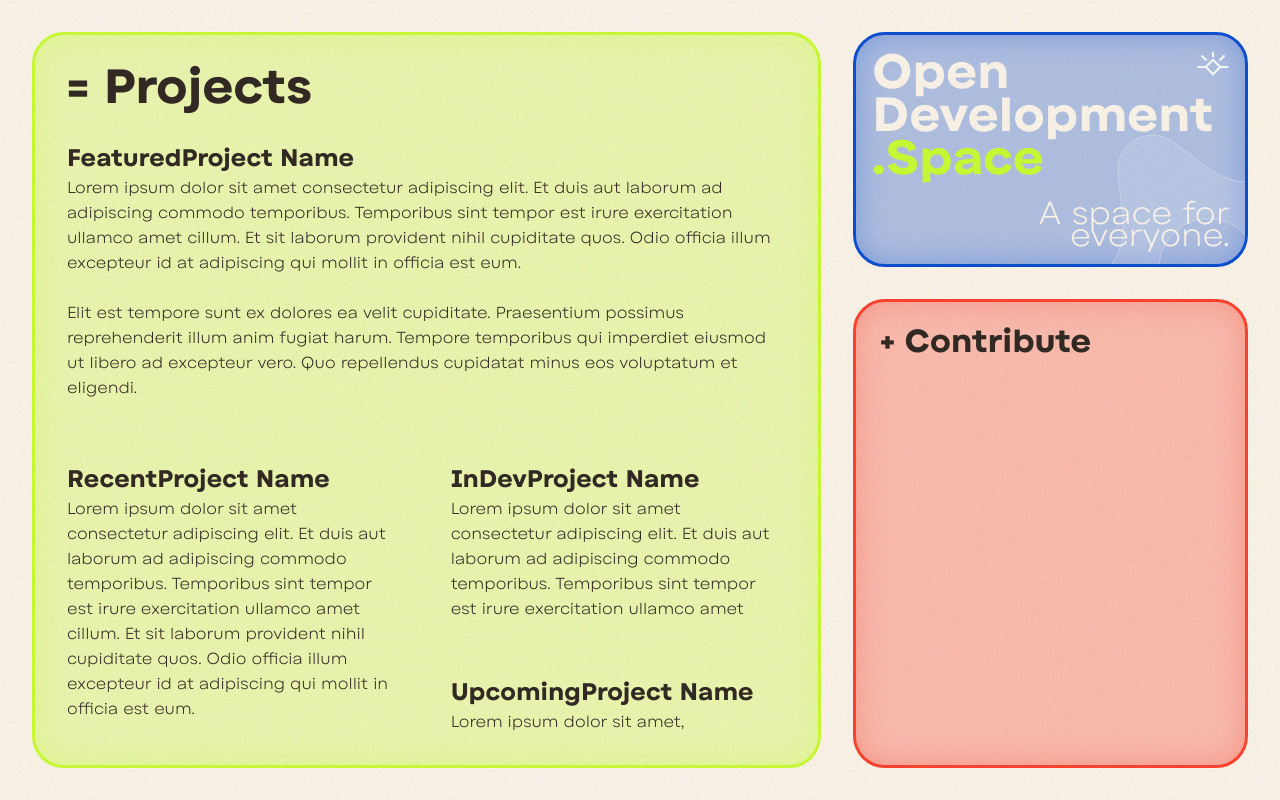
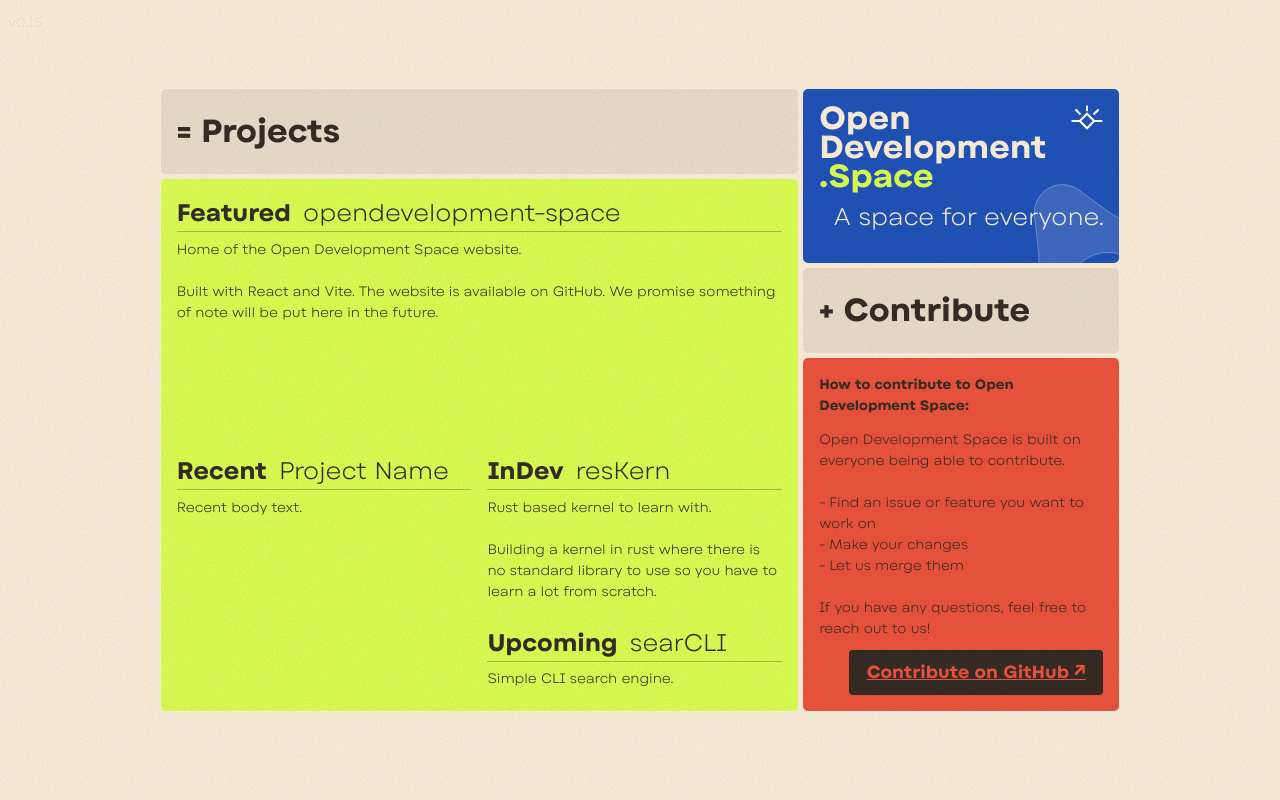
Before and after one commit to Open-Development-Space/opendevelopment-space, a React (Vite) app: page / in a window 1280 px wide. Built offline with nearby package versions, Linux system fonts and the light colour scheme.

Commit message:
v0.15 populated with more content and the first button

```diff
--- a/src/App.css
+++ b/src/App.css
@@ -18,17 +18,6 @@
 
 :root {
     color-scheme: light;
-    --blue:     #0d50d5;
-    --gold:     #cdff35;
-    --coral:    #ff4430;
-    --ink:      #332a24;
-    --paper:    #fff8ed;
-    --blue50:   #0d50d550;
-    --gold50:   #cdff3550;
-    --coral50:  #ff443050;
-    --ink50:    #332a2450;
-    --paper50:  #fff8ed50;
-    --line: #d4cbbe;
     --icon: url('assets/images/osd\ logo\ icon.png');
     --logo: url('assets/images/osd\ logo\ icon.png');
     --logo_long: url('assets/images/osd\ logo\ icon.png');
@@ -55,7 +44,7 @@
 
 html {
     scroll-behavior: smooth;
-    filter:blur(0.6px)
+    filter: sepia(0.2);
 }
 
 line {
@@ -68,10 +57,10 @@
     flex: 1;
     min-height: 0;
     display: grid;
-    grid-template-columns: 2fr 1fr;
-    grid-template-rows: minmax(0, 1fr) minmax(0, 2fr);
-    gap: 32px;
-    padding: 32px;
+    grid-template-columns: repeat(16, 1fr);
+    grid-template-rows: repeat(9, 1fr);
+    gap: 5px;
+    padding: 0px;
     max-height: 100vh;
 }
 
@@ -79,9 +68,7 @@
     min-width: 0;
     min-height: 0;
     border: 0px solid currentColor;
-    border-radius: 32px;
-    backdrop-filter: blur(2px);
-
+    border-radius: 5px;
     padding: 16px;
     display: flex;
 }
@@ -91,16 +78,14 @@
 }
 
 #title {
+    grid-area: 2 / 11 / 4 / 15;
     position: relative;
     overflow: hidden;
     display: flex;
     flex-direction: column;
-    background-color: var(--blue50);
-    border: solid var(--blue);
-    box-shadow: inset 0 0 30px 0 var(--blue50);
+    background-color: var(--blue);
     color: var(--staticpaper);
 }
-
 #title .theme-toggle {
     --theme-icon-scale: 1.5;
     position: absolute;
@@ -116,7 +101,6 @@
     background: transparent;
     cursor: pointer;
 }
-
 #title .theme-toggle img {
     display: block;
     width: 24px;
@@ -125,13 +109,11 @@
     filter: brightness(0) invert(1);
     pointer-events: none;
 }
-
 #title .theme-toggle:focus-visible {
     outline: 3px solid var(--gold);
     outline-offset: 3px;
     border-radius: 50%;
 }
-
 #title .title-logo-outline {
     position: absolute;
     right: -100px;
@@ -142,108 +124,152 @@
     opacity: 1;
     pointer-events: none;
 }
-
 #title #title-text {
     font-family: 'TitleFont', 'Trebuchet MS', sans-serif;
-    font-size: 3rem;
+    font-size: 2rem;
     line-height: 0.9;
 }
 #title #space-text {
     font-family: 'TitleFont', 'Trebuchet MS', sans-serif;
     color: var(--gold);
-    font-size: 3rem;
+    font-size: 2rem;
     line-height: 0.9;
 }
 #title #desc{
     font-family: 'BodyFont', 'Trebuchet MS', sans-serif;
     text-align: right;
-    font-size: 2rem;
+    font-size: 1.5rem;
     line-height: 0.7;
 }
 
-#projects {
+#projects-title-panel {
+    grid-area: 2 / 3 / 3 / 11;
+    font-family: 'TitleFont', 'Trebuchet MS', sans-serif;
+    font-size: 2rem;
+    align-items: center;
+    background-color: var(--line);
+    color: var(--ink);
+}
+#projects-grid {
+    grid-area: 3 / 3 / 9 / 11;
     position: relative;
     overflow: hidden;
+    background-color: var(--gold);
+    color: var(--ink);
+
+    display: grid;
+    grid-template-columns: repeat(8, 1fr);
+    grid-template-rows: repeat(6, 1fr);
+    gap: 16px;
+}
+
+#projects-featured {
+    grid-area: 1 / 1 / 4 / 9;
     display: flex;
     flex-direction: column;
-    background-color: var(--gold50);
-    border: solid var(--gold);
-    box-shadow: inset 0 0 30px 0 var(--gold50);
-    color: var(--ink);
+
+    background-color: var(--gold);
+    color: var(--staticink);
 }
-#projects .title{
-    font-family: 'TitleFont', 'Trebuchet MS', sans-serif;
-    font-size: 3rem;
-    margin-left: 16px;
+#projects-recent {
+    grid-area: 4 / 1 / 7 / 5;
+    display: flex;
+    flex-direction: column;
+
+    background-color: var(--gold);
+    color: var(--staticink);
+}
+#projects-indev {
+    grid-area: 4 / 5 / 6 / 9;
+    display: flex;
+    flex-direction: column;
+
+    background-color: var(--gold);
+    color: var(--staticink);
+}
+#projects-upcoming {
+    grid-area: 6 / 5 / 7 / 9;
+    display: flex;
+    flex-direction: column;
+
+    background-color: var(--gold);
+    color: var(--staticink);
 }
 
-.projects-grid {
-    flex: 1;
-    min-height: 0;
-    display: grid;
-    grid-template-columns: repeat(2, 1fr);
-    grid-template-rows: repeat(6, 1fr);
-    gap: 16px;
-    padding: 0px;
-}
-.projects-grid section {
-    min-width: 0;
-    min-height: 0;
-    border: 0px solid var(--ink50);
-    border-radius: 32px;
-    max-height: calc(1fr);
-
-    padding: 16px;
-    display: flex;
-    flex-direction: column;
-}
-.projects-grid #featured {
-    grid-column: span 2 / span 2;
-    grid-row: span 3 / span 3;
-}
-
-.projects-grid #recent {
-    grid-row: span 3 / span 3;
-    grid-row-start: 4;
-}
-
-.projects-grid #indev {
-    grid-row: span 2 / span 2;
-    grid-row-start: 4;
-}
-
-.projects-grid #upcoming {
-    grid-column-start: 2;
-    grid-row-start: 6;
-}
-
-.projects-grid #projects-title{
+#projects-title{
     font-family: 'TitleFont', 'Trebuchet MS', sans-serif;
     font-size: 1.5rem;
     display: flex;
     flex-direction: row;
+    border-bottom: 1px solid var(--staticink50);
 }
-.projects-grid #projects-body{
+#projects-name{
+    font-family: 'BodyFont', 'Trebuchet MS', sans-serif;
+    font-size: 1.5rem;
+    margin-left: 0.5em;
+    display: flex;
+    flex-direction: row;
+}
+#projects-body{
     max-height: calc(100%);
     overflow: scroll;
+    padding-top: 0.5em;
+    font-family: 'BodyFont', 'Trebuchet MS', sans-serif;
+    font-size: 0.85rem;
     -webkit-mask-image: linear-gradient(to bottom, black 95%, transparent 100%);
     mask-image: linear-gradient(to bottom, black 95%, transparent 100%);
 }
 
-
+#contribute-title-panel {
+    grid-area: 4 / 11 / 5 / 15;
+    font-family: 'TitleFont', 'Trebuchet MS', sans-serif;
+    font-size: 2rem;
+    align-items: center;
+    background-color: var(--line);
+    color: var(--ink);
+}
 #contribute {
+    grid-area: 5 / 11 / 9 / 15;
     position: relative;
     overflow: hidden;
     display: flex;
+    font-size: 0.85rem;
     flex-direction: column;
-    background-color: var(--coral50);
-    border: solid var(--coral);
-    box-shadow: inset 0 0 30px 0 var(--coral50);
+    color: var(--staticink);
+    background-color: var(--coral);
 }
-#contribute .title{
+
+#bold {
     font-family: 'TitleFont', 'Trebuchet MS', sans-serif;
-    font-size: 2rem;
-    margin-left: 8px;
+}
+
+#contribute button {
+    font-family: 'TitleFont', 'Trebuchet MS', sans-serif;
+    text-decoration: none;
+    font-size: 1.1rem;
+    padding: 0.5em 1em;
+    border: none;
+    border-radius: 4px;
+    background-color: var(--staticink);
+    color: var(--coral);
+    cursor: pointer;
+    position: absolute;
+    bottom: 16px;
+    right: 16px;
+    transition: bottom 0.25s ease-out;
+}
+#contribute button:hover {
+    bottom: 18px;
+    transition: bottom 0.25s ease-out;
+}
+
+.version{
+    font-family: 'BodyFont', 'Trebuchet MS', sans-serif;
+    color: var(--line);
+    text-align: left;
+    font-size: 0.85rem;
+    line-height: 0.7;
+    padding: 8px;
 }
 
 @media (max-width: 800px) {
--- a/src/App.jsx
+++ b/src/App.jsx
@@ -14,65 +14,7 @@
     return (
         <div className="app-shell">
             <main className="bento-grid">
-                <section class="bento-section" id="projects" aria-label="projects">
-                    <div class="title">= Projects</div>
-
-                    <div class="projects-grid">
-                        <section id="featured">
-                            <div id="projects-title">
-                                Featured
-                                <div id="projects-name">Project Name</div>
-                            </div>
-                            <div id="projects-body">
-                                Lorem ipsum dolor sit amet consectetur adipiscing elit. Et duis aut laborum ad adipiscing commodo temporibus. Temporibus sint tempor est irure exercitation ullamco amet cillum. Et sit laborum provident nihil cupiditate quos. Odio officia illum excepteur id at adipiscing qui mollit in officia est eum.
-                                <br /><br />
-                                Elit est tempore sunt ex dolores ea velit cupiditate. Praesentium possimus reprehenderit illum anim fugiat harum. Tempore temporibus qui imperdiet eiusmod ut libero ad excepteur vero. Quo repellendus cupidatat minus eos voluptatum et eligendi.
-                                <br /><br />
-                                Assumenda nulla laborum dolorum sint nihil fugiat veniam cupiditate. Est possimus cumque temporibus qui do laborum et praesentium sint. Exercitation esse eu mollitia commodo odio voluptate nulla lorem dolor eligendi sint possimus. Occaecat duis id ut occaecat dolore dolore.
-                                <br /><br />
-                                Dolores molestias dolores commodo et reprehenderit blanditiis maxime dolorum in. Dignissimos sunt nobis dolor praesentium assumenda deserunt et voluptas minus consectetur cupidatat est. Imperdiet ullamco ea omnis provident minus dolor quas et cupiditate. Tempore dolores repellendus facere iusto sit qui. Blanditiis quos voluptas possimus quas sint et.
-                                <br /><br />
-                                Quod est facere nisi pariatur est. Deserunt ut culpa id qui aliquip et nostrud optio ut dolores fuga mollitia. Ad in nulla id vero blanditiis.
-                                <br /><br />
-                                Et facilis fugiat sunt ex exercitation animi qui est nam. Eum blanditiis soluta provident dignissimos eum occaecat sint odio sed sunt. Consequat optio exercitation officia nulla dolore illum omnis optio nobis nisi. Ipsum id consequatur eiusmod illum soluta nulla velit quibusdam cupidatat eligendi quis ducimus.
-                                <br /><br />
-                                Molestias harum et vero aute accusamus minus facilis facilis eos. Lorem magna in irure vel et laboris laborum. Dignissimos eligendi repellendus nihil deleniti harum vero expedita quas sint eos ipsum blanditiis. Imperdiet culpa autem blanditiis et quo nostrud sit pariatur est consectetur sint autem.
-                            </div>
-                        </section>
-                        <section id="recent">
-                            <div id="projects-title">
-                                Recent
-                                <div id="projects-name">Project Name</div>
-                            </div>
-                            <div id="projects-body">
-                                Lorem ipsum dolor sit amet consectetur adipiscing elit. Et duis aut laborum ad adipiscing commodo temporibus. Temporibus sint tempor est irure exercitation ullamco amet cillum. Et sit laborum provident nihil cupiditate quos. Odio officia illum excepteur id at adipiscing qui mollit in officia est eum.
-                                <br /><br />
-                                Elit est tempore sunt ex dolores ea velit cupiditate. Praesentium possimus reprehenderit illum anim fugiat harum. Tempore temporibus qui imperdiet eiusmod ut libero ad excepteur vero. Quo repellendus cupidatat minus eos voluptatum et eligendi.
-                                <br /><br />
-                                Assumenda nulla laborum dolorum sint nihil fugiat veniam cupiditate. Est possimus cumque temporibus qui do laborum et praesentium sint. Exercitation esse eu mollitia commodo odio voluptate nulla lorem dolor eligendi sint possimus. Occaecat duis id ut occaecat dolore dolore.
-                            </div>
-                        </section>
-                        <section id="indev">
-                            <div id="projects-title">
-                                InDev
-                                <div id="projects-name">Project Name</div>
-                            </div>
-                            <div id="projects-body">
-                                Lorem ipsum dolor sit amet consectetur adipiscing elit. Et duis aut laborum ad adipiscing commodo temporibus. Temporibus sint tempor est irure exercitation ullamco amet cillum. Et sit laborum provident nihil cupiditate quos. Odio officia illum excepteur id at adipiscing qui mollit in officia est eum.
-                            </div>
-                        </section>
-                        <section id="upcoming">
-                            <div id="projects-title">
-                                Upcoming
-                                <div id="projects-name">Project Name</div>
-                            </div>
-                            <div id="projects-body">
-                                Lorem ipsum dolor sit amet, consectetur adipiscing elit.
-                            </div>
-                        </section>
-                    </div>
-                </section>
-
+                <div class="version"><br/>v0.15</div>
                 <section class="bento-section" id="title" aria-label="title">
                     <img className="title-logo-outline" src={logoOutline} alt="" aria-hidden="true" />
                     <button
@@ -89,11 +31,73 @@
                     <div id="space-text">.Space</div>
 
                     <div id="desc"><br/>A space for everyone.</div>
-                    <div id="small"><br/>v0.14</div>
                 </section>
 
+                <section class="bento-section" id="projects-title-panel" aria-label="projects">
+                    <div class="title">= Projects</div>
+                </section>
+                <section class="bento-section" id="projects-grid" aria-label="projects">
+                    <section class="projects-section" id="projects-featured">
+                        <div id="projects-title">
+                            Featured
+                            <div id="projects-name">opendevelopment-space</div>
+                        </div>
+                        <div id="projects-body">
+                            Home of the Open Development Space website. <br/>
+                            <br/>
+                            Built with React and Vite. The website is available on GitHub. We promise something of note will be put here in the future.
+                        </div>
+                    </section>
+                    <section class="projects-section" id="projects-recent">
+                        <div id="projects-title">
+                            Recent
+                            <div id="projects-name">Project Name</div>
+                        </div>
+                        <div id="projects-body">
+                            Recent body text.
+                        </div>
+                    </section>
+                    <section class="projects-section" id="projects-indev">
+                        <div id="projects-title">
+                            InDev
+                            <div id="projects-name">resKern</div>
+                        </div>
+                        <div id="projects-body">
+                            Rust based kernel to learn with.
+                            <br/>
+                            <br/>Building a kernel in rust where there is no standard library to use so you have to learn a lot from scratch.
+                        </div>
+                    </section>
+                    <section class="projects-section" id="projects-upcoming">
+                        <div id="projects-title">
+                            Upcoming
+                            <div id="projects-name">searCLI</div>
+                        </div>
+                        <div id="projects-body">
+                            Simple CLI search engine.
+                        </div>
+                    </section>
+                </section>
+
+                <section class="bento-section" id="contribute-title-panel" aria-label="projects">
+                    <div class="title">+ Contribute</div>
+                </section>
                 <section class="bento-section" id="contribute" aria-label="contribute">
-                    <div class="title">+ Contribute</div>
+                    <div id="bold">How to contribute to Open Development Space:</div>
+                    <p>
+                        Open Development Space is built on everyone being able to contribute.<br/>
+                        <br/>
+                        - Find an issue or feature you want to work on<br/>
+                        - Make your changes<br/>
+                        - Let us merge them<br/>
+                        <br/>
+                        If you have any questions, feel free to reach out to us!
+                    </p>
+                    <button class="contribute-button" type="button" aria-label="Contribute to Open Development Space">
+                        <a href="https://github.com/Open-Development-Space/.github/blob/main/profile/CONTRIBUTING.md" target="_blank" rel="noopener noreferrer">
+                            Contribute on GitHub ↗
+                        </a>
+                    </button>
                 </section>
             </main>
         </div>
--- a/src/index.css
+++ b/src/index.css
@@ -41,13 +41,16 @@
     --coral:        #ff4430;
     --ink:          #332a24;
     --staticink:    #332a24;
-    --paper:        #fff8ed;
-    --staticpaper:  #fff8ed;
+    --paper:        #eee7dc;
+    --staticpaper:  #eee7dc;
     --blue50:       #0d50d550;
     --gold50:       #cdff3550;
     --coral50:      #ff443050;
     --ink50:        #332a2450;
+    --staticink50:        #332a2450;
     --paper50:      #fff8ed50;
+    --staticpaper50:      #fff8ed50;
+    --line: #dbd6cb;
     transition: --ink 400ms ease, --paper 400ms ease, --line 400ms ease;
     font-family: 'BodyFont', 'Trebuchet MS', sans-serif;
     font-synthesis: none;
@@ -62,7 +65,7 @@
     --ink50: #fff8ed50;
     --paper: #171923;
     --paper50: #17192350;
-    --line: #414354;
+    --line: #212533;
 }
 
 @media (prefers-reduced-motion: reduce) {
@@ -85,8 +88,8 @@
     min-height: 100vh;
     margin: 0;
     background-color: var(--paper);
-    background-image: radial-gradient(var(--ink) 0.7px, transparent 0.7px);
-    background-size: 32px 32px;
+    /*background-image: radial-gradient(var(--line) 1px, transparent 0.7px);*/
+    background-size: calc(50% / 16) calc(50% / 9);
 }
 
 body::after {
```
